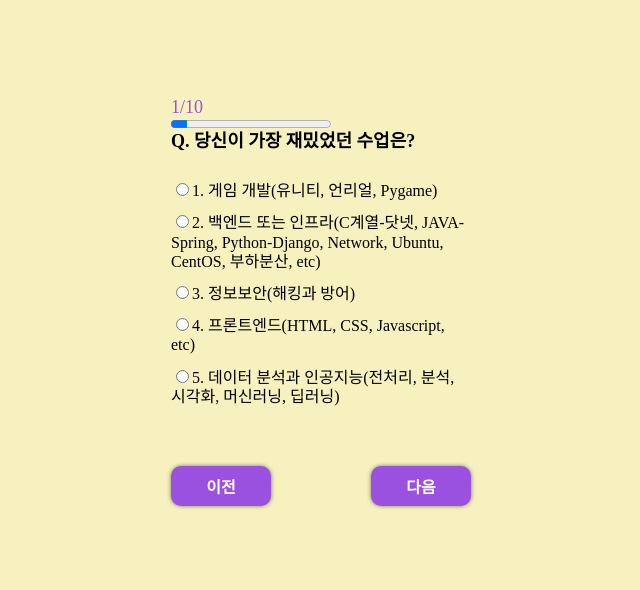
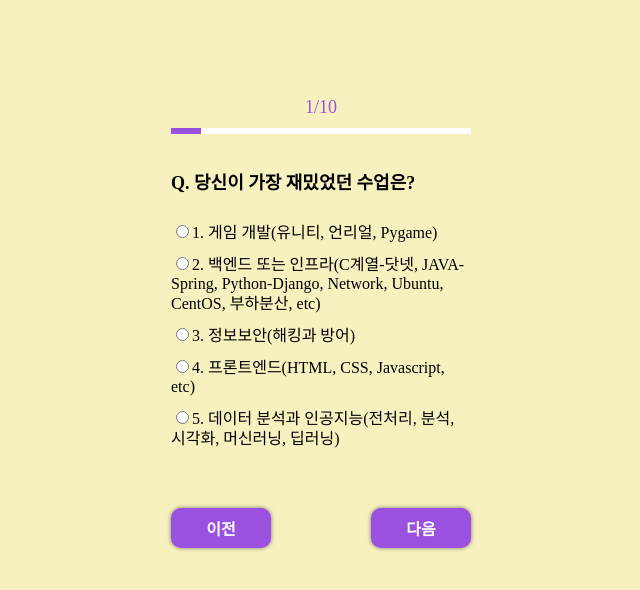
Before and after one commit to annasyun/MBTI, a website: page test.html in a window 1280 px wide. Shown: the whole page, without its empty margins (319-959 px from the left). Drawn offline with Linux system fonts and the light colour scheme; no server answers.

Commit message:
style: progress bar styling

```diff
--- a/style/style.css
+++ b/style/style.css
@@ -78,6 +78,23 @@ body {
 .num-page {
   color: #9b51e0;
   font-size: 18px;
+  margin-bottom: 12px;
+  text-align: center;
+}
+
+#progress {
+  -webkit-appearance: none;
+  -moz-appearance: none;
+  appearance: none;
+  width: 100%;
+  height: 6px;
+  margin-bottom: 40px;
+}
+#progress::-webkit-progress-bar {
+  background: #ffffff;
+}
+#progress::-webkit-progress-value {
+  background: #9b51e0;
 }
 
 .title-question {
```
